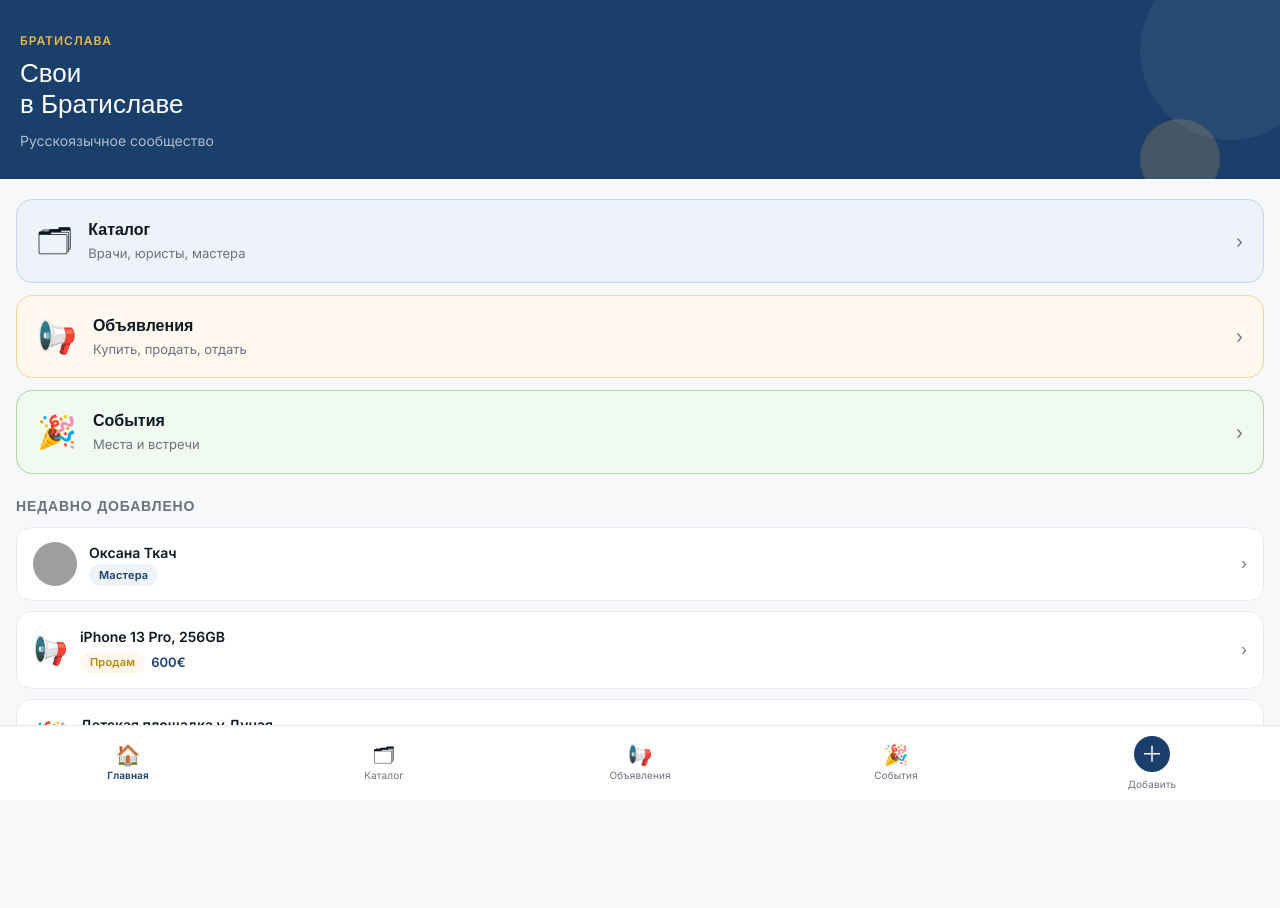
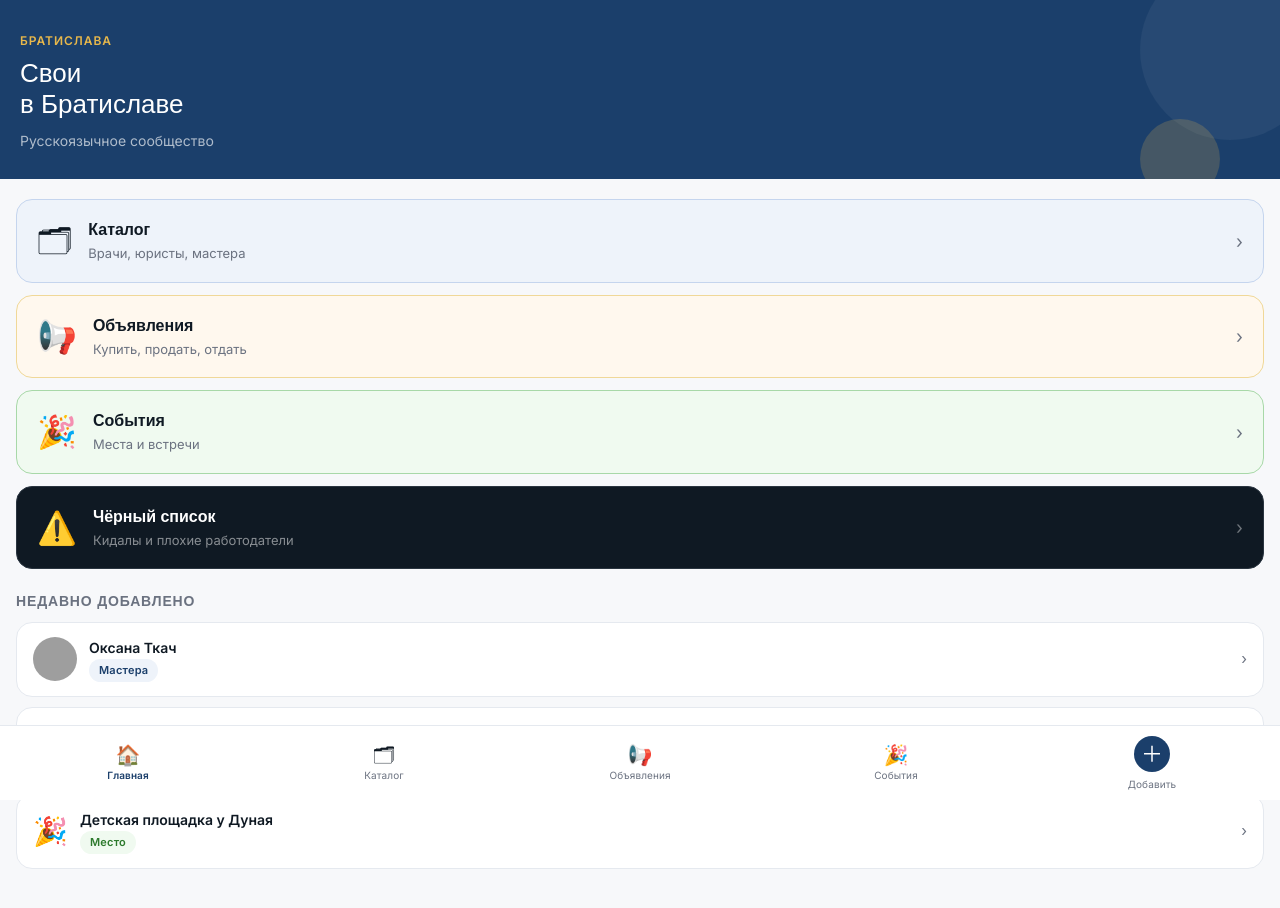
Before and after one commit to kyemets/SvoiVBratislaveBot, a Next.js app: page / in a window 1280 px wide. Shown: the top 908 px of the page. Before the commit the page ends 877 px from the top, so only its background shows below. Built offline with nearby package versions, Linux system fonts and the light colour scheme; grey boxes are pictures that could not be loaded; a web font is replaced by a local one.

Commit message:
added black list

```diff
--- a/src/app/page.tsx
+++ b/src/app/page.tsx
@@ -27,6 +27,14 @@ const SECTIONS = [
     desc: "Места и встречи",
     color: "#F0FAF0",
     border: "#A8D8A8",
+  },
+  {
+    href: "/blacklist",
+    icon: "⚠️",
+    label: "Чёрный список",
+    desc: "Кидалы и плохие работодатели",
+    color: "#0F1923",
+    border: "#2A3540",
   },
 ];
 
@@ -132,7 +140,7 @@ export default function HomePage() {
                   style={{
                     fontWeight: 700,
                     fontSize: "16px",
-                    color: "var(--text)",
+                    color: s.href === "/blacklist" ? "#fff" : "var(--text)",
                     fontFamily: "Unbounded, sans-serif",
                   }}
                 >
@@ -141,7 +149,10 @@ export default function HomePage() {
                 <div
                   style={{
                     fontSize: "13px",
-                    color: "var(--text-muted)",
+                    color:
+                      s.href === "/blacklist"
+                        ? "rgba(255,255,255,0.5)"
+                        : "var(--text-muted)",
                     marginTop: "2px",
                   }}
                 >
@@ -151,7 +162,10 @@ export default function HomePage() {
               <span
                 style={{
                   marginLeft: "auto",
-                  color: "var(--text-muted)",
+                  color:
+                    s.href === "/blacklist"
+                      ? "rgba(255,255,255,0.4)"
+                      : "var(--text-muted)",
                   fontSize: "18px",
                 }}
               >
```
